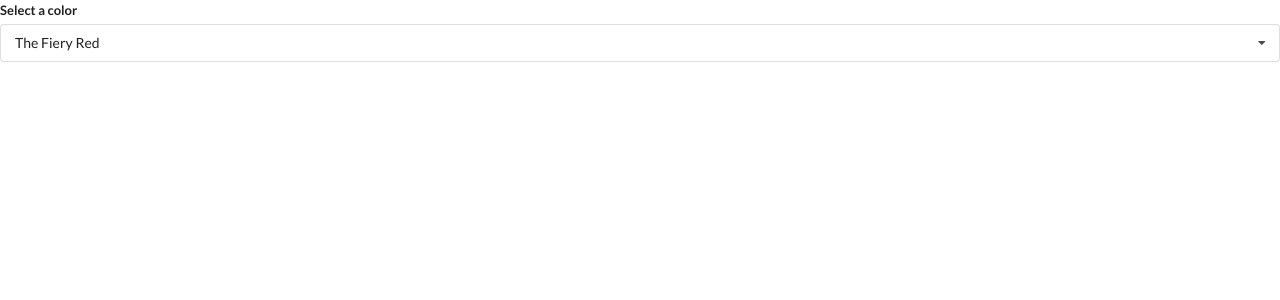
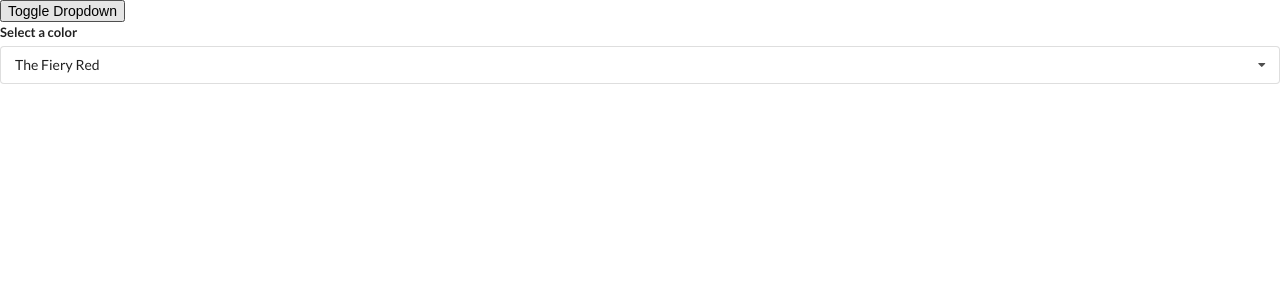
Before and after one commit to dipscodehub/widgety, a React (Create React App) app: page / in a window 1280 px wide. Shown: the top 300 px of the page. Built offline with nearby package versions, Linux system fonts and the light colour scheme.

Commit message:
fixed some bugs in our dropdown widget

```diff
--- a/src/components/App.js
+++ b/src/components/App.js
@@ -36,14 +36,20 @@
 
 const App = () => {
   const [selected, setSelected] = useState(options[0]);
+  const [showDrodown, setShowDropdown] = useState(true);
 
   return (
     <div>
-      <Dropdown
-        selected={selected}
-        onSelectedChange={setSelected}
-        options={options}
-      />
+      <button onClick={() => setShowDropdown(!showDrodown)}>
+        Toggle Dropdown
+      </button>
+      {showDrodown ? (
+        <Dropdown
+          selected={selected}
+          onSelectedChange={setSelected}
+          options={options}
+        />
+      ) : null}
     </div>
   );
 };
--- a/src/components/Dropdown.js
+++ b/src/components/Dropdown.js
@@ -5,12 +5,21 @@
   const ref = useRef();
 
   useEffect(() => {
-    document.body.addEventListener("click", (event) => {
+    const onBodyClick = (event) => {
       if (ref.current.contains(event.target)) {
         return;
       }
       setOpen(false);
-    });
+    };
+
+    document.body.addEventListener("click", onBodyClick);
+
+    // we are adding this return statement as whenever we remove
+    // the dropdown from the DOM it won't give us the error called
+    // TypeError: Cannot read property 'contains' of null
+    return () => {
+      document.body.removeEventListener("click", onBodyClick);
+    };
   }, []);
 
   const renderedOptions = options.map((option) => {
```
